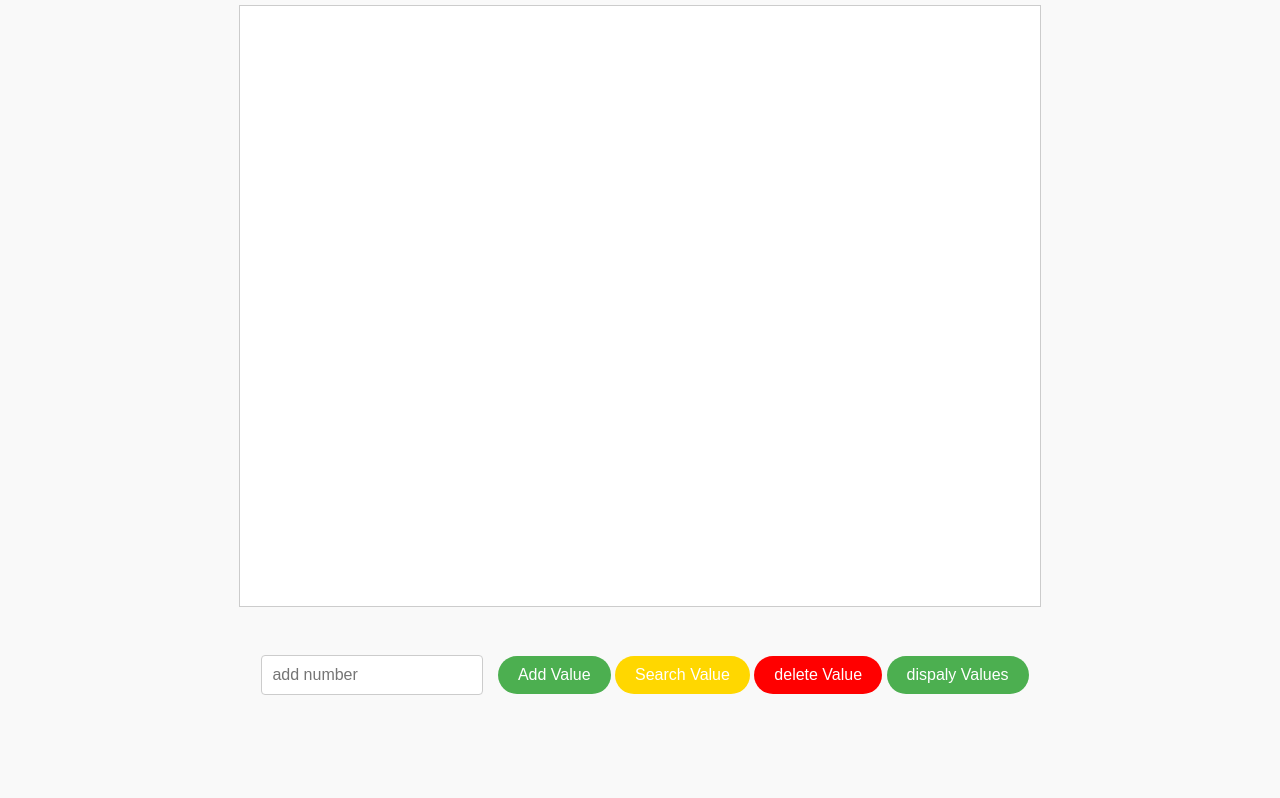
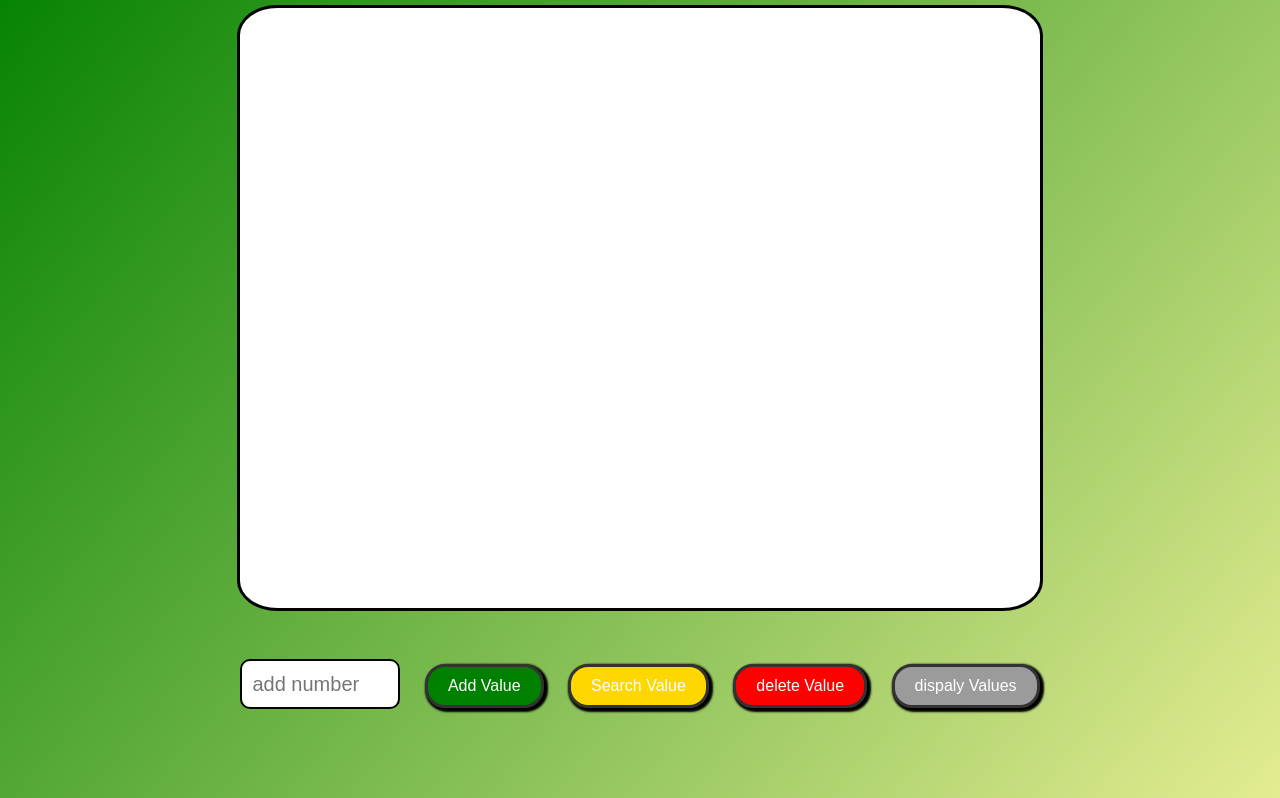
Before and after one commit to 3boudi/AVL-BST, a plain HTML site: page index.html in a window 1280 px wide. Shown: the part 72-870 px from the top of the page. Before the commit the page ends 800 px from the top, so only its background shows below. Drawn offline with Linux system fonts and the light colour scheme.

Commit message:
Update style.css: change only backgroud and bottun styles

```diff
--- a/style.css
+++ b/style.css
@@ -1,9 +1,17 @@
+*{
+  margin:0 ;
+    padding: 0;
+    font-family:'Poppins',sans-serif;
+    box-sizing: border-box;
+
+}
 body {
     font-family: Arial, sans-serif;
     text-align: center;
     margin: 0;
     padding: 0;
-    background-color: #f9f9f9;
+    background:  linear-gradient(130deg , #008000 , rgb(228, 236, 146));
+   height: 850px;
   }
 
   h1 {
@@ -11,30 +19,36 @@ body {
     margin: 20px 0;
   }
 
-  #canvas {
-    border: 1px solid #ccc;
+  canvas {
+    border: 3px solid #000000;
     background-color: #fff;
     display: block;
     margin: 20px auto;
+    border-radius: 5%;
   }
 
   input[type="number"] {
-    width: 200px;
-    padding: 10px;
+    width: 160px;
+    height: 50px;
+    padding: 10px ;
     margin: 10px;
-    border: 1px solid #ccc;
-    border-radius: 4px;
-    font-size: 16px;
+    border: 2px solid #000000;
+    border-radius: 10px;
+    font-size: 20px ;
   }
 
   button {
     padding: 10px 20px;
-    background-color: #4CAF50;
-    color: white;
-    border: none;
+    color: rgb(255, 255, 255);
     border-radius: 20px;
     cursor: pointer;
     font-size: 16px;
+    border: #333 solid ;
+    box-shadow: 2px 2px 2px 2px   black;
+    margin: 10px;
+  }
+  .Add{
+    background-color: green;
   }
   .search{
     background-color:gold;
@@ -42,7 +56,31 @@ body {
   .delete{
     background-color: red;
   }
+  .display{
+    background-color: #9b9b9b
+  }
+  .Add:hover{
+    background-color: rgb(48, 76, 7);
+  }
 
   .search:hover {
     background-color: #8e952e;
   }
+  .delete:hover{
+    background-color: rgb(129, 30, 30);
+  }
+
+  .display:hover{
+    background-color: black ;
+
+  }
+ .creater{
+  border: 2px #000000 solid ;
+  background: white ;
+  border-radius: 10% ;
+  padding: 20px;
+  margin: 10px 0px;
+  width: 300px;
+  cursor: pointer;
+
+ }
```
